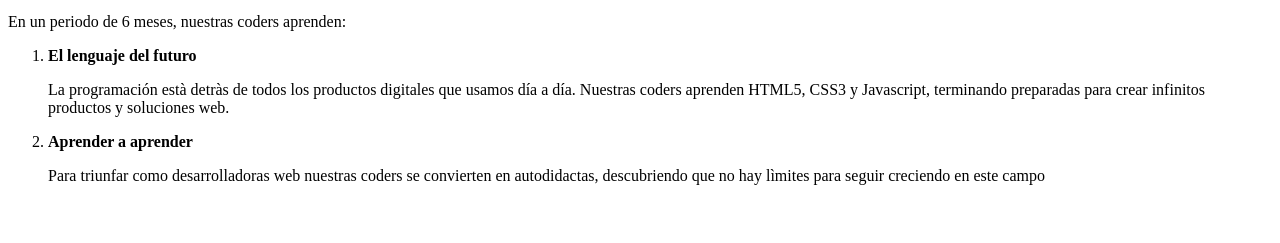
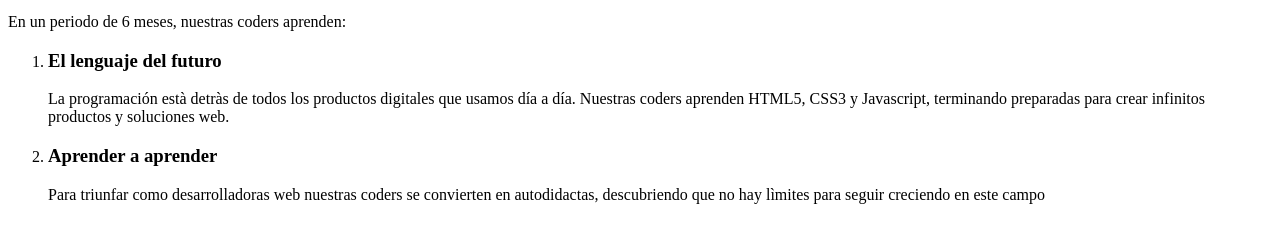
Before and after one commit to Vhenom/viendo_cajas, a plain HTML site: page index.html in a window 1280 px wide. Shown: the part 153-396 px from the top of the page. Drawn offline with Linux system fonts and the light colour scheme.

Commit message:
subir archivos

```diff
--- a/index.html
+++ b/index.html
@@ -11,9 +11,9 @@
 		<p>En un periodo de 6 meses, nuestras coders aprenden:</p>
 
 			<ol>
-				<li><b>El lenguaje del futuro</li></b>	<p>La programación està detràs de todos los productos digitales que usamos día a día. Nuestras coders aprenden HTML5, CSS3 y Javascript, terminando preparadas para crear infinitos productos y soluciones web.</p>
+				<li><h3>El lenguaje del futuro</li></h3>	<p>La programación està detràs de todos los productos digitales que usamos día a día. Nuestras coders aprenden HTML5, CSS3 y Javascript, terminando preparadas para crear infinitos productos y soluciones web.</p>
 
-				<li><b>Aprender a aprender</b></li>
+				<li><h3>Aprender a aprender</h3></li>
 					<p>Para triunfar como desarrolladoras web nuestras coders se convierten en autodidactas, descubriendo que no hay lìmites para seguir creciendo en este campo
 
 
```
